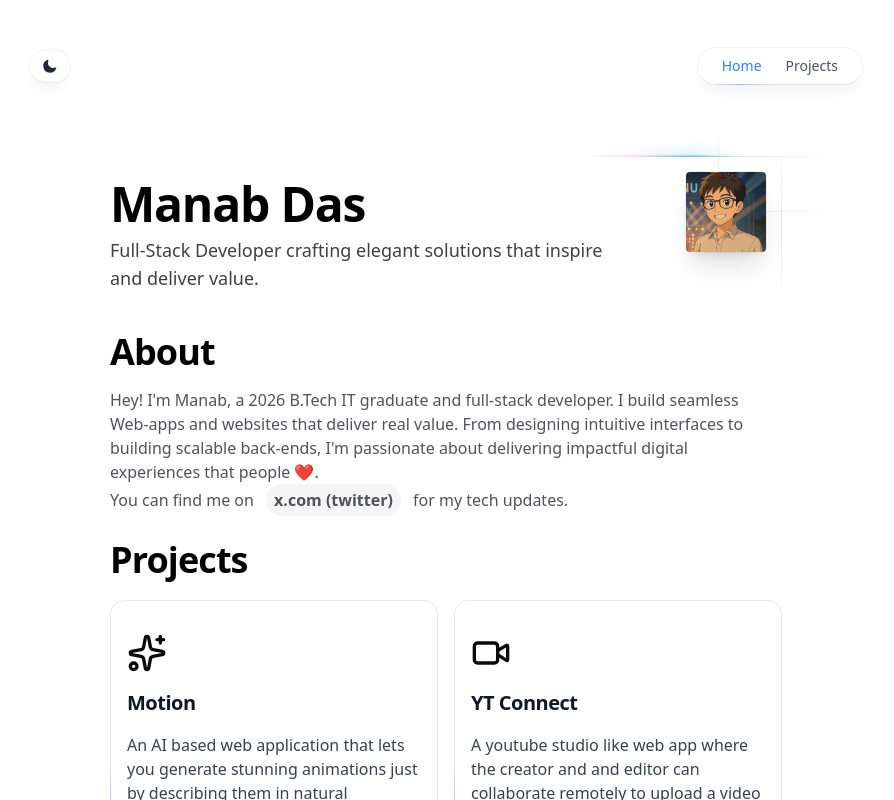
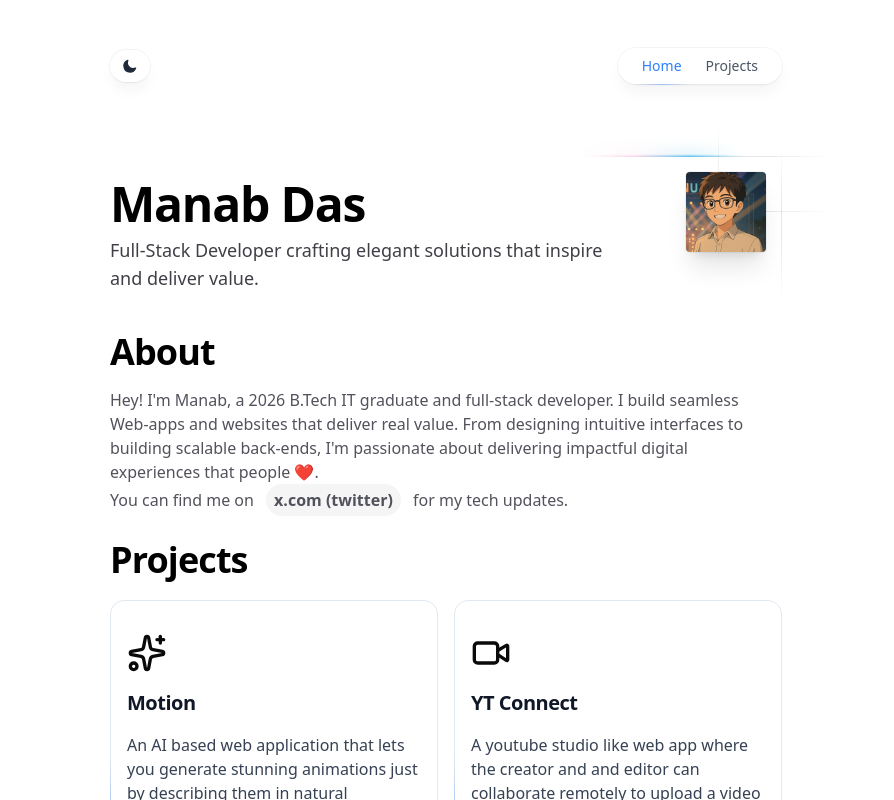
Before and after one commit to manu-0990/manabdas.me, a Next.js app: page / in a window 1280 px wide. Shown: the top 800 px of the page, without its empty margins (194-1088 px from the left). Built offline with nearby package versions, Linux system fonts and the light colour scheme.

Commit message:
feat: update layout structure and integrate Navbar component

```diff
--- a/src/app/(root)/layout.tsx
+++ /dev/null
@@ -1,18 +0,0 @@
-import React from "react";
-
-import Navbar from "@/components/navbar";
-
-export default function RootLayout({
-  children,
-}: Readonly<{
-  children: React.ReactNode;
-}>) {
-  return (
-    <div className="flex flex-col min-h-screen bg-white/60 dark:bg-zinc-900">
-      <Navbar />
-      <main className="flex-grow mx-auto my-0 flex w-full max-w-4xl items-center justify-between px-8 ">
-        {children}
-      </main>
-    </div>
-  );
-}
--- a/src/app/layout.tsx
+++ b/src/app/layout.tsx
@@ -1,10 +1,9 @@
 import "./globals.css";
 import type { Metadata } from "next";
 import localFont from "next/font/local";
-import React from "react";
-
 import ThemeProvider from "@/context/Theme";
 import { Analytics } from "@vercel/analytics/next";
+import Navbar from "@/components/navbar";
 
 const OpenSans = localFont({
   variable: "--font-open-sans",
@@ -25,14 +24,20 @@ export default function RootLayout({
 }>) {
   return (
     <html lang="en" suppressHydrationWarning>
-      <body className={`${OpenSans.variable}  dark:bg-zinc-900`}>
+      <body className={`${OpenSans.variable}`}>
         <ThemeProvider
           attribute="class"
           defaultTheme="system"
           enableSystem
           disableTransitionOnChange
         >
-          {children}
+          <div className="flex flex-col min-h-screen bg-white/60 dark:bg-zinc-900">
+            <Navbar />
+            <main className="flex-grow mx-auto my-0 flex w-full max-w-4xl items-center justify-between px-8">
+              {children}
+            </main>
+          </div>
+
           <Analytics />
         </ThemeProvider>
       </body>
--- a/src/components/navbar/index.tsx
+++ b/src/components/navbar/index.tsx
@@ -6,10 +6,7 @@ import Theme from "./Theme";
 
 const Navbar = () => {
   return (
-    <nav className="sticky-nav mx-auto my-0 flex w-full max-w-4xl items-center justify-between bg-white/60 p-8 dark:bg-zinc-900 md:mb-10 md:mt-4">
-      <a href="#skip" className="sr-only focus:not-sr-only">
-        Skip to content
-      </a>
+    <nav className="max-w-2xl sticky-nav mx-auto my-0 flex w-full items-center justify-between bg-white/60 py-8 dark:bg-zinc-900 md:mb-10 md:mt-4">
       <Theme />
       <div className="hidden rounded-full bg-white/90 px-3 text-sm font-medium text-zinc-800 shadow-lg shadow-zinc-800/5 ring-1 ring-zinc-900/5 backdrop-blur dark:bg-zinc-900/90 dark:text-zinc-200 dark:ring-white/10 sm:block">
         <NavLinks links={Links} />
```
